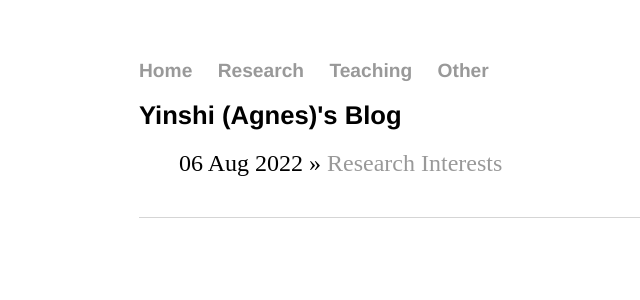
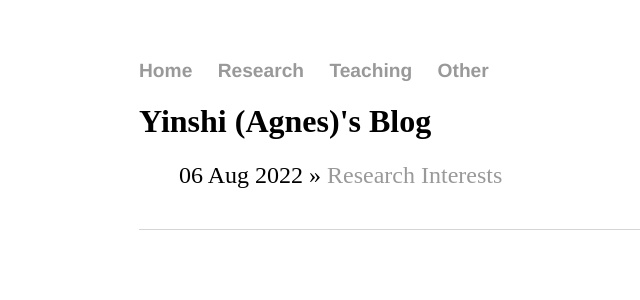
Before and after one commit to yinshi-gao/yinshi-gao.github.io, a Jekyll site: the page built from blog/index.html, in a window 1280 px wide. Shown: the top 300 px of the page, without its empty margins (53-693 px from the left). Built offline with Jekyll 4.4.1, drawn with Linux system fonts in a browser that asks for light colours.

Commit message:
Update main.css

```diff
--- a/css/main.css
+++ b/css/main.css
@@ -21,12 +21,7 @@ a:hover {
     text-decoration: underline;
 }
 
-h1 {
-    font-size: 1.6em;
-    font-family: 'Helvetica', 'Arial', 'Sans-Serif';
-}
-
-h2 {
+h {
     font-size: 1.3em;
     font-family: 'Helvetica', 'Arial', 'Sans-Serif';
 }
```
